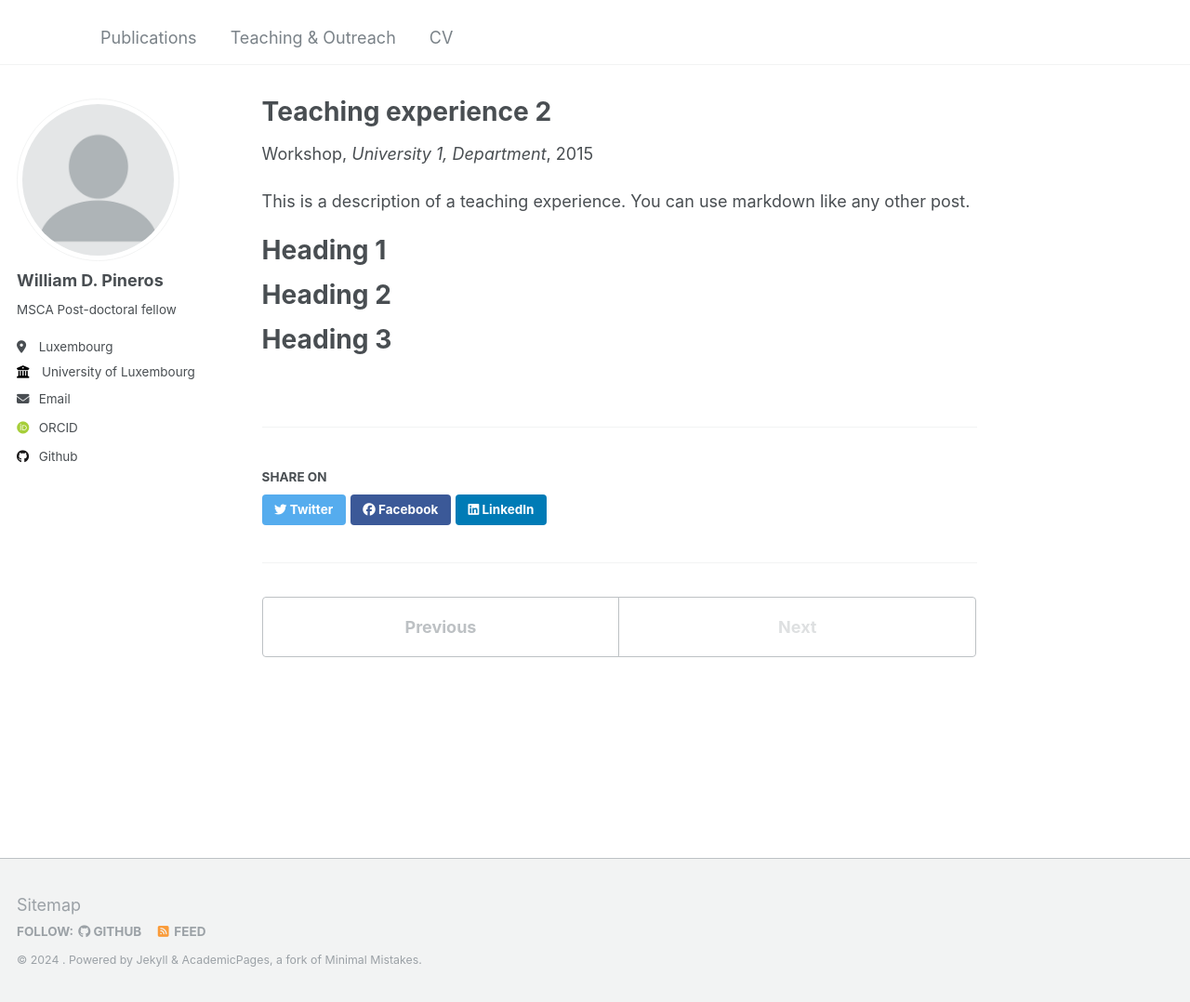
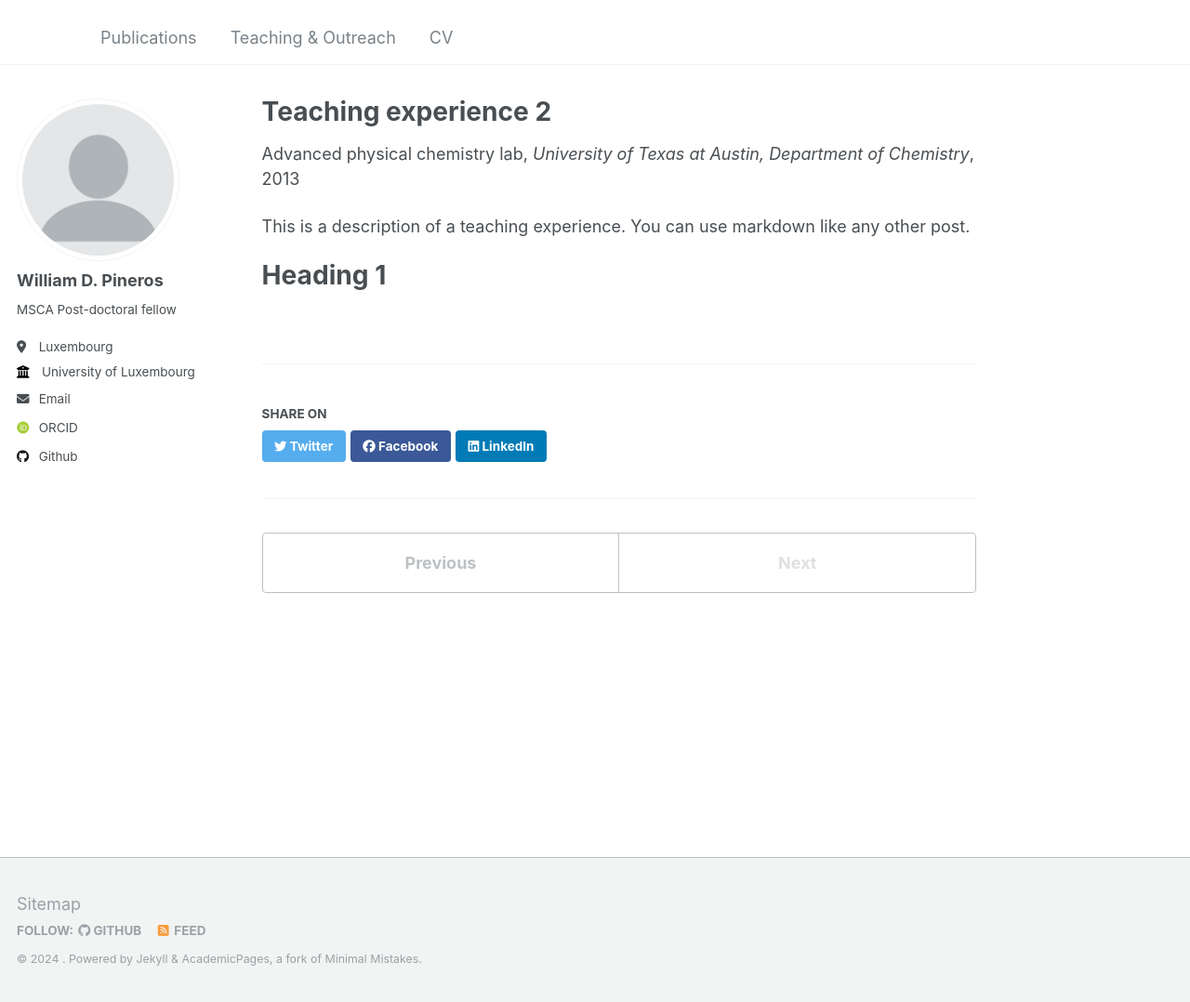
Before and after one commit to wpineros/p, a Jekyll site: the page built from _teaching/2015-spring-teaching-2.md, in a window 1280 px wide and 1078 px high. Shown: the whole window at 93% size. Built offline with Jekyll 4.4.1, drawn with Linux system fonts in a browser that asks for light colours; some web fonts are replaced.

Commit message:
Update 2015-spring-teaching-2.md

```diff
--- a/_teaching/2015-spring-teaching-2.md
+++ b/_teaching/2015-spring-teaching-2.md
@@ -1,20 +1,14 @@
 ---
 title: "Teaching experience 2"
 collection: teaching
-type: "Workshop"
+type: "Advanced physical chemistry lab"
 permalink: /teaching/2015-spring-teaching-1
-venue: "University 1, Department"
-date: 2015-01-01
-location: "City, Country"
+venue: "University of Texas at Austin, Department of Chemistry"
+date: 2013-02-01
+location: "Austin, USA"
 ---
 
 This is a description of a teaching experience. You can use markdown like any other post.
 
 Heading 1
 ======
-
-Heading 2
-======
-
-Heading 3
-======
```
